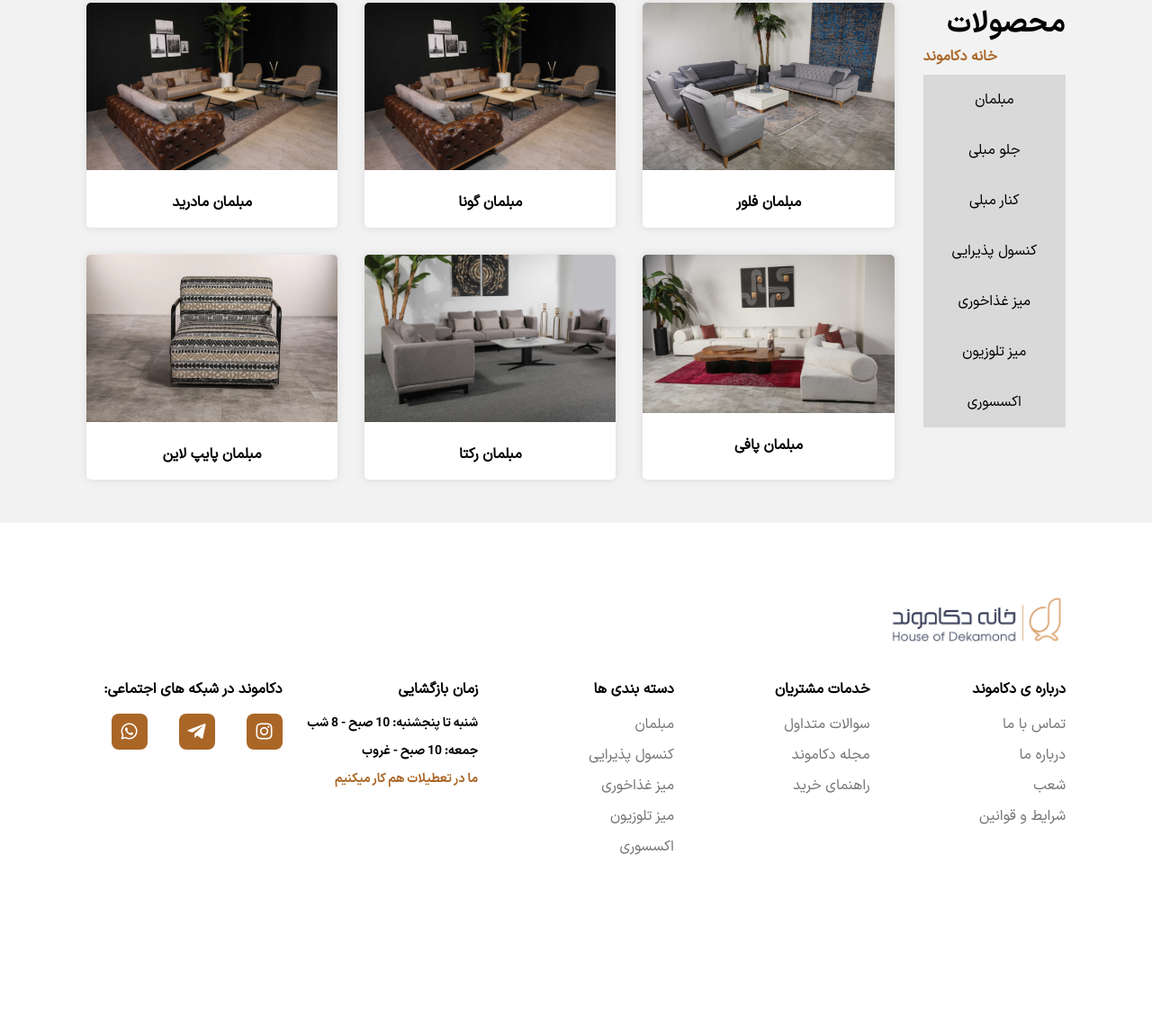
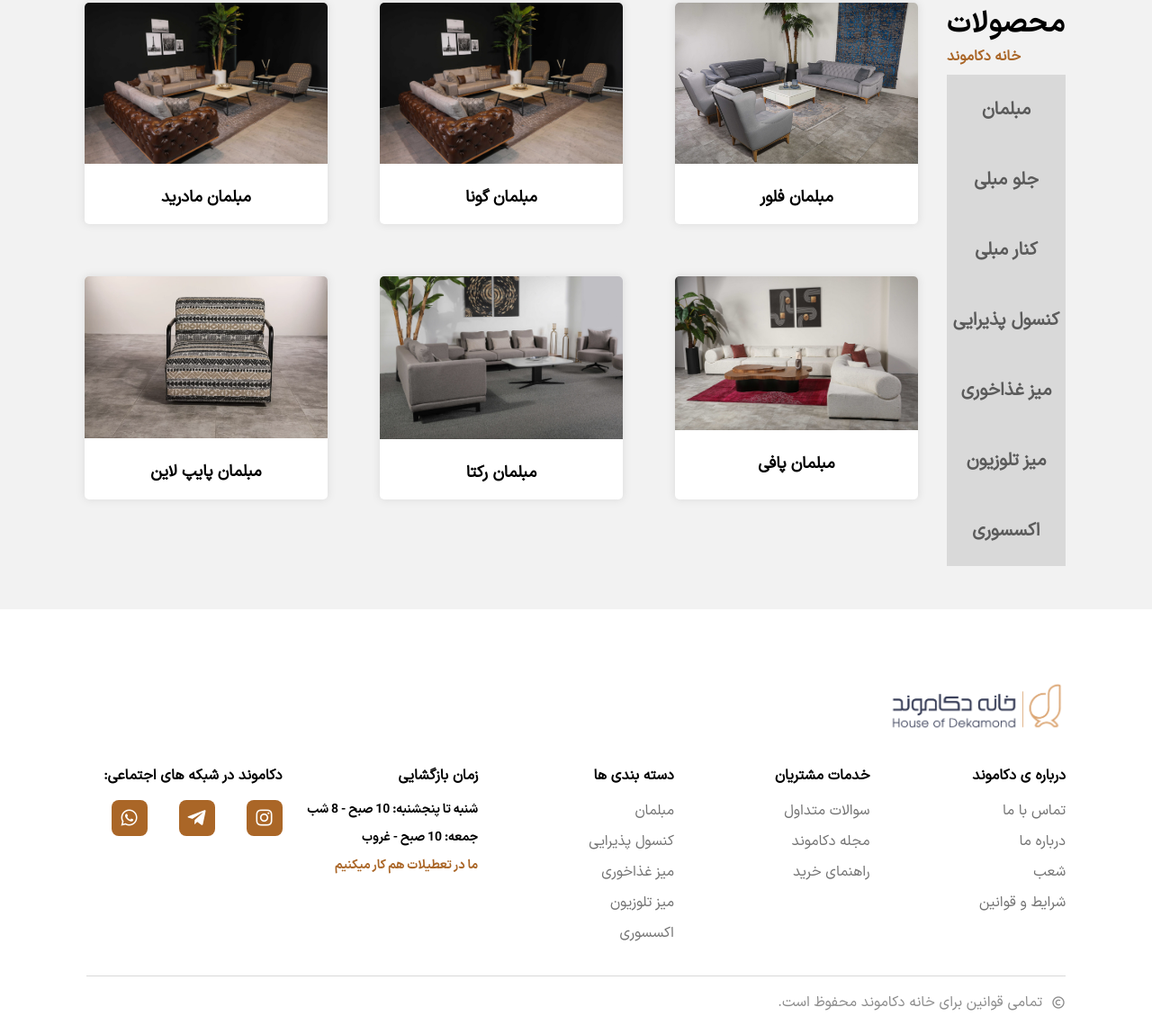
Before and after one commit to rtm200/houseofdekamond, a plain HTML site: page index.html in a window 1280 px wide. Shown: the part 981-2130 px from the top of the page at 90% size. Before the commit the page ends 1985 px from the top, so only its background shows below. Drawn offline with nearby package versions, Linux system fonts and the light colour scheme.

Commit message:
update commit

```diff
--- a/index.html
+++ b/index.html
@@ -168,6 +168,8 @@
                 </div>
             </ul>
         </div>
+        <span class="footer-line"></sapn>
+        <p class="copyright"><i class='bx bx-copyright'></i>تمامی قوانین برای خانه دکاموند محفوظ است.</p>
     </footer>
 </body>
 
--- a/styles.css
+++ b/styles.css
@@ -381,7 +381,7 @@ header {
 }
 
 .product-right {
-    flex: .15;
+    flex: .2;
 }
 
 .product-right-title {
@@ -401,6 +401,8 @@ header {
 
 .product-right-list {
     width: 100%;
+    height: 546px;
+    background-color: red;
 }
 
 .product-right-list ul li {
@@ -410,13 +412,15 @@ header {
 .product-right-list ul li a {
     display: flex;
     text-decoration: none;
-    color: black;
+    color: #5B5B5B;
     background-color: hsl(0, 0%, 85%);
     width: 100%;
-    padding: 1rem 0;
+    padding: 24px 0;
     align-items: center;
     justify-content: center;
     transition: 0.5s;
+    font-size: 20px;
+    font-weight: 600;
 }
 
 .product-right-list ul li a:hover {
@@ -426,16 +430,17 @@ header {
 
 .product-left {
     width: 100%;
-    flex: 0.85;
+    flex: 0.8;
 }
 
 .product-left-container {
     display: grid;
-    grid-template-columns: repeat(3,1fr);
-    gap: 30px;
+    grid-template-columns: repeat(3,0fr);
+    gap: 58px;
 }
 
 .product-left-card {
+    width: 270px;
     text-decoration: none;
     color: black;
     background-color: white;
@@ -452,6 +457,7 @@ header {
     border-radius:5px 5px 0 0;
 }
 .product-left-card h4{
+    font-size: 18px;
     padding: 1rem 0;
 }
 @media screen and (max-width: 1200px) {
@@ -475,7 +481,7 @@ header {
 /* footer */
 footer{
     background-color: white;
-    padding: 1rem 6rem;
+    padding: 1rem 6rem 4rem 6rem;
 }
 .footerimg{
     width: 200px;
@@ -538,7 +544,19 @@ footer{
 .social li a i{
     color: white;
 }
-
+.footer-line{
+    display: flex;
+    width: 100%;
+    height: 1px;
+    background-color: hsl(0, 0%, 85%);
+}
+.copyright{
+    display: flex;
+    align-items: center;
+    gap: 10px;
+    margin: 30px 0;
+    color: hsl(0, 0%, 55%);
+}
 @media screen and (max-width: 1200px) {
     .footer-body{
         grid-template-columns: repeat(4,1fr);
```
